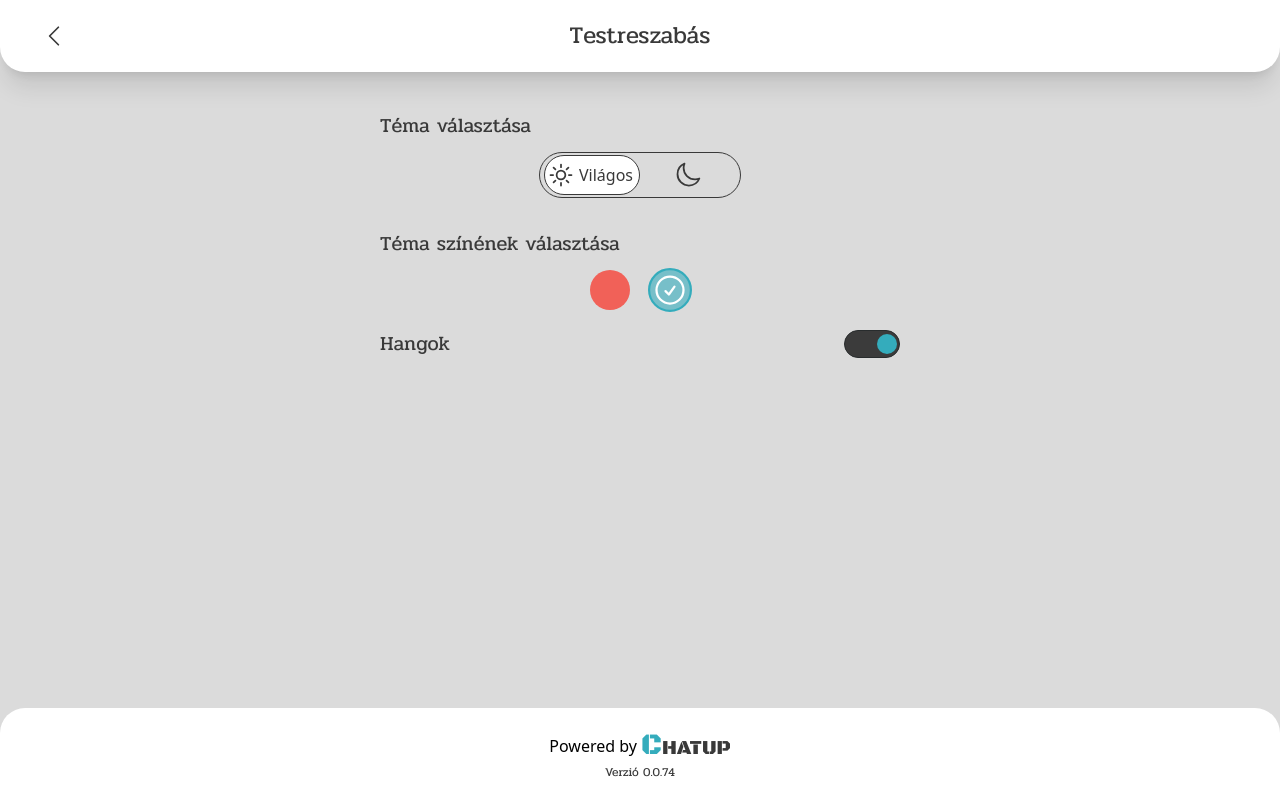
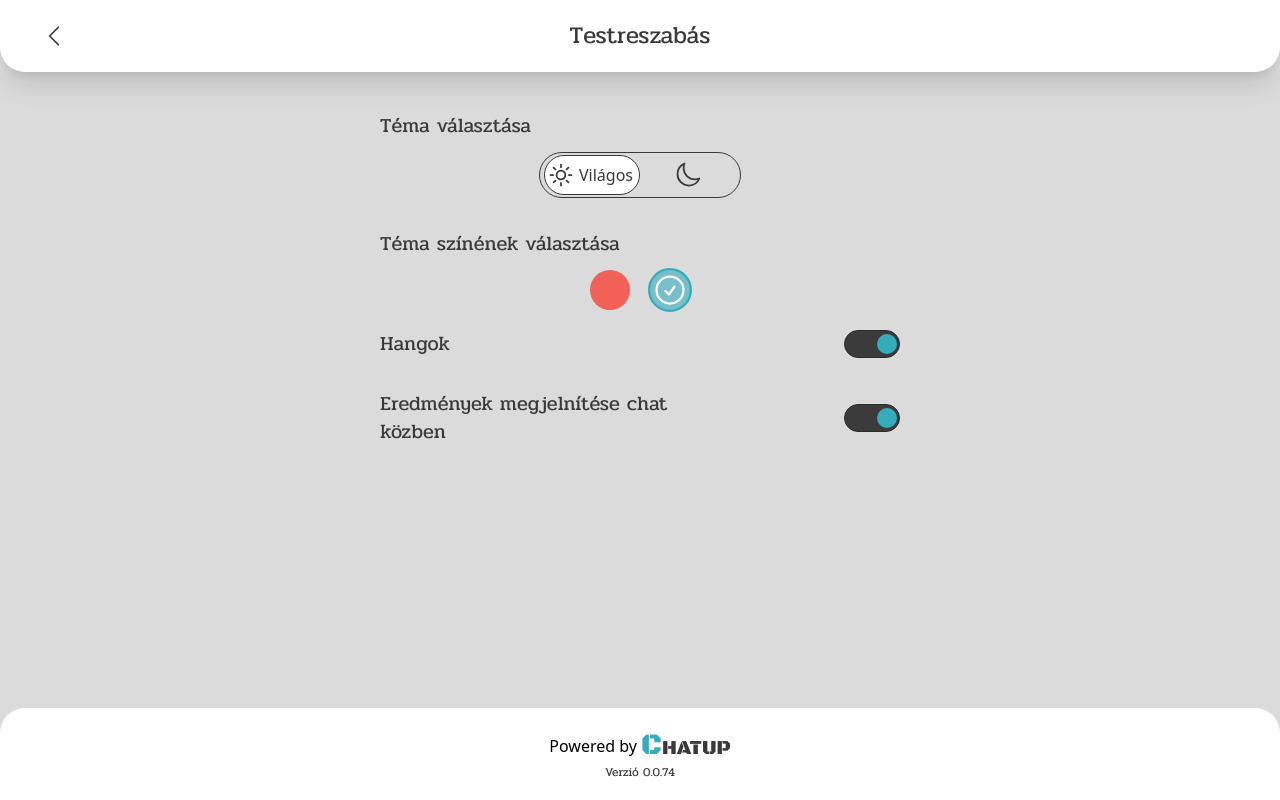
Before and after one commit to zsoltgombocz/chatup-frontend, a React (Vite) app: page /settings/customize in a window 1280 px wide. Built offline with nearby package versions, Linux system fonts and the light colour scheme; a web font is replaced by a local one.

Commit message:
Toggle switch added

```diff
--- a/src/views/settings/Customize.tsx
+++ b/src/views/settings/Customize.tsx
@@ -11,8 +11,10 @@ const Customize = () => {
     const colorOptions = config.colors;
     const updateTheme = useUserSettings(state => state.setTheme);
     const setSoundState = useUserSettings(state => state.setSounds);
+    const setShowAchievements = useUserSettings(state => state.setShowAchievements);
     const theme = useUserSettings(state => state.theme);
     const sounds = useUserSettings(state => state.sounds);
+    const showAchievements = useUserSettings(state => state.showAchievements);
 
     const handleThemeChange = (index: number) => {
         updateTheme(index);
@@ -29,6 +31,10 @@ const Customize = () => {
                 <h5 className={'text text-xl'}>Hangok</h5>
                 <ToggleSwitch onStateChanged={(state) => setSoundState(state)} checked={sounds} />
             </div>
+            <div className={'flex items-center justify-between mt-5 mb-3'}>
+                <h5 className={'text text-xl w-2/3'}>Eredmények megjelnítése chat közben</h5>
+                <ToggleSwitch onStateChanged={(state) => setShowAchievements(state)} checked={showAchievements} />
+            </div>
         </m.div>
     );
 }
```
